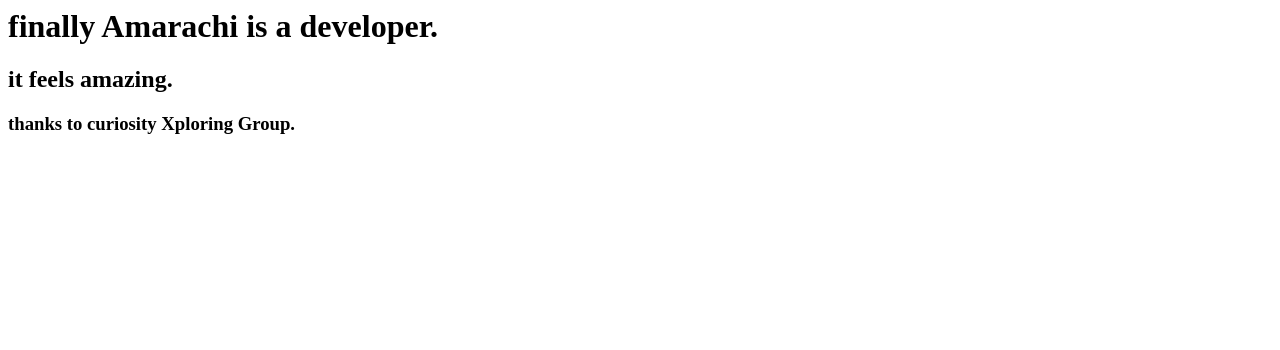
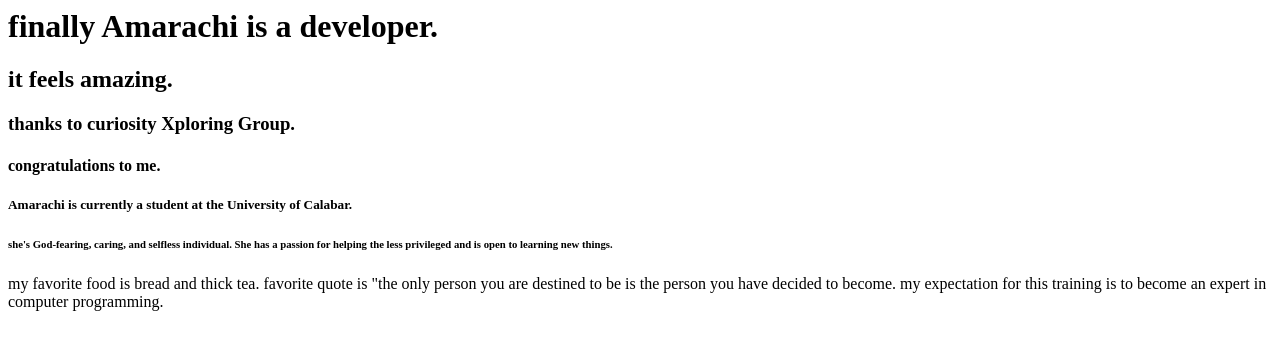
Before and after one commit to Ritag22/My-First-work, a plain HTML site: page index.html in a window 1280 px wide. Drawn offline with Linux system fonts and the light colour scheme.

Commit message:
My second commit

```diff
--- a/index.html
+++ b/index.html
@@ -1,3 +1,10 @@
 <h1>finally Amarachi is a developer.</h1>
 <h2>it feels amazing.</h2>
 <h3>thanks to curiosity Xploring Group.</h3>
+<h4>congratulations to me.</h4>
+
+<h5>Amarachi is currently a student at the University of Calabar.</h5>
+<h6>she's God-fearing, caring, and selfless individual. She has a passion for helping the less privileged and is open to learning new things.</h6>
+<h7>my favorite food is bread and thick tea.</h7>
+<h8>favorite quote is "the only person you are destined to be is the person you have decided to become.</h8>
+<h9>my expectation for this training is to become an expert in computer programming.</h9>
```
